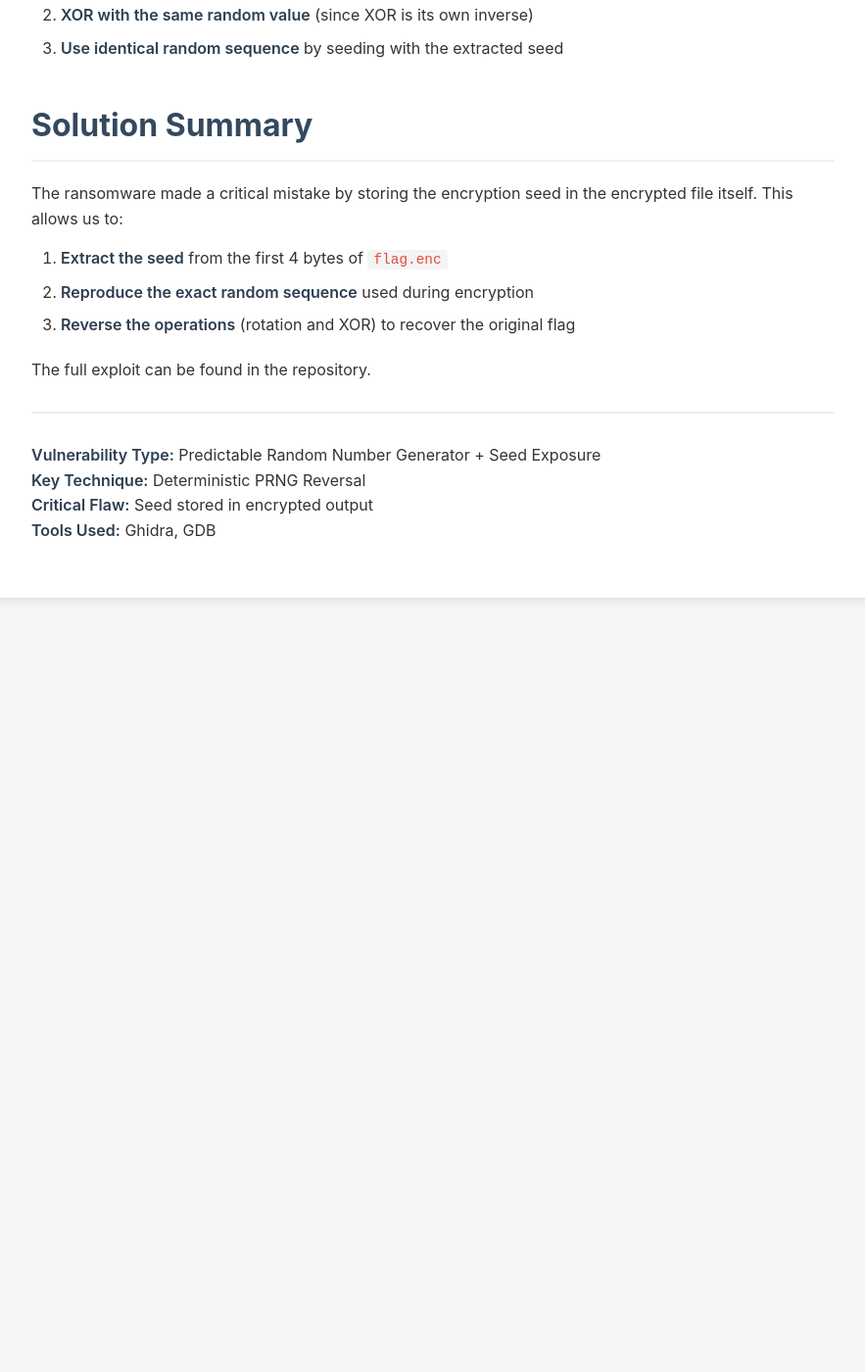
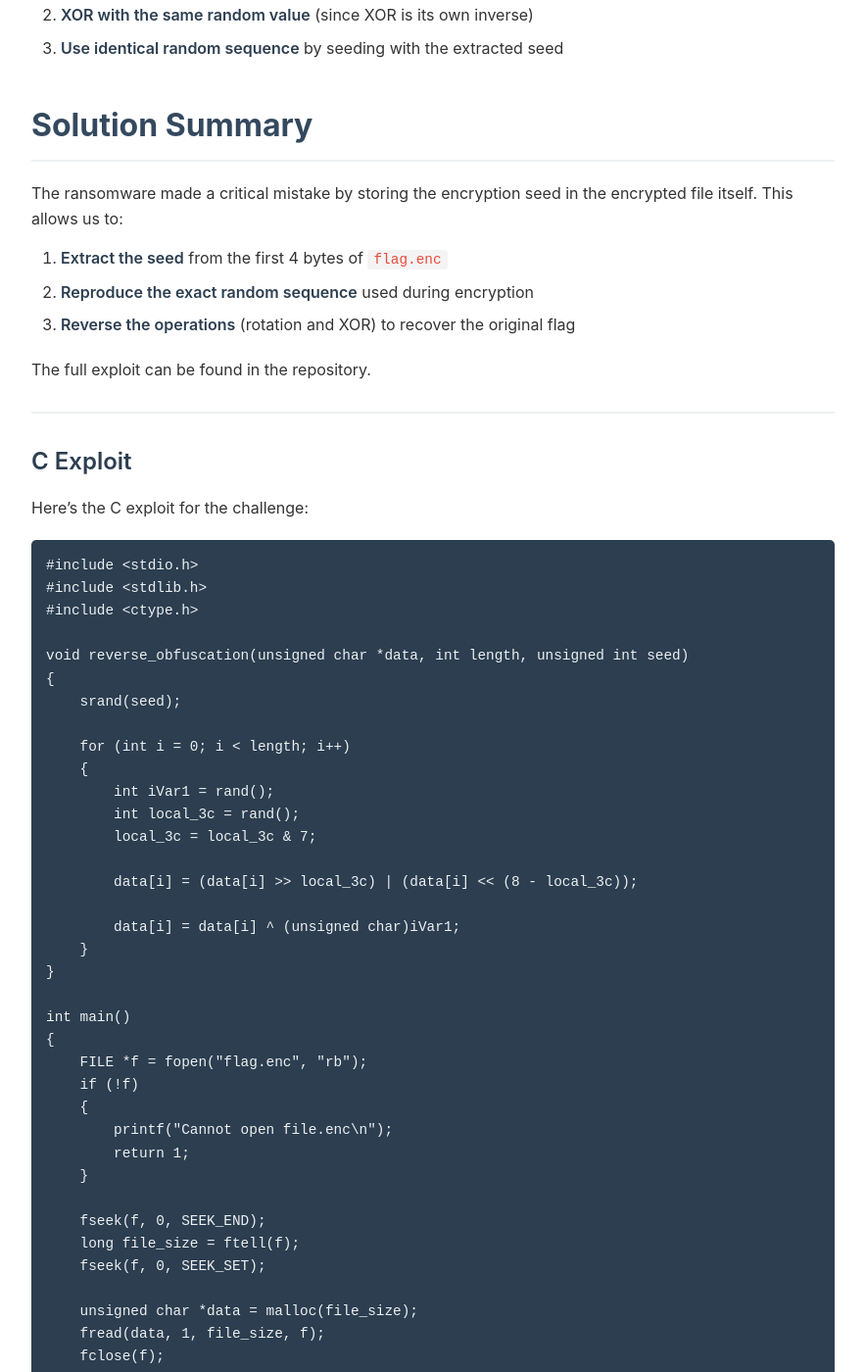
Before and after one commit to andrei2308/ctf-challenges, a Jekyll site: the page built from HackTheBox/reversing/SimpleEncryptor/description.md, in a window 1280 px wide and 1400 px high, scrolled down 5051 px. Shown: the whole window at 98% size, without its empty margins (198-1081 px from the left). Built offline with Jekyll 4.4.1, drawn with Linux system fonts in a browser that asks for light colours; our own code applies the rules of GitHub Pages for plain Markdown files; before the commit the page ends 5681 px from its top, so only the background shows below that; some of the changed text lies outside the part shown.

Commit message:
Update description.md

````diff
--- a/HackTheBox/reversing/SimpleEncryptor/description.md
+++ b/HackTheBox/reversing/SimpleEncryptor/description.md
@@ -154,6 +154,68 @@ The full exploit can be found in the repository.
 
 ---
 
+### **C Exploit**
+
+Here’s the C exploit for the challenge:
+
+```C
+#include <stdio.h>
+#include <stdlib.h>
+#include <ctype.h>
+
+void reverse_obfuscation(unsigned char *data, int length, unsigned int seed)
+{
+    srand(seed);
+
+    for (int i = 0; i < length; i++)
+    {
+        int iVar1 = rand();
+        int local_3c = rand();
+        local_3c = local_3c & 7;
+
+        data[i] = (data[i] >> local_3c) | (data[i] << (8 - local_3c));
+
+        data[i] = data[i] ^ (unsigned char)iVar1;
+    }
+}
+
+int main()
+{
+    FILE *f = fopen("flag.enc", "rb");
+    if (!f)
+    {
+        printf("Cannot open file.enc\n");
+        return 1;
+    }
+
+    fseek(f, 0, SEEK_END);
+    long file_size = ftell(f);
+    fseek(f, 0, SEEK_SET);
+
+    unsigned char *data = malloc(file_size);
+    fread(data, 1, file_size, f);
+    fclose(f);
+
+    unsigned int seed = *(unsigned int *)data; // automatically gets the first 4 bytes while casting to unsigned int because unsigned int takes 4 bytes
+    printf("Seed: %u (0x%08X)\n", seed, seed);
+
+    int flag_length = file_size - 4;
+    reverse_obfuscation(data + 4, flag_length, seed);
+
+    printf("Flag: ");
+    for (int i = 0; i < flag_length; i++)
+    {
+        printf("%c", data[4 + i]);
+    }
+    printf("\n");
+
+    free(data);
+    return 0;
+}
+```
+
+---
+
 **Vulnerability Type:** Predictable Random Number Generator + Seed Exposure
 **Key Technique:** Deterministic PRNG Reversal
 **Critical Flaw:** Seed stored in encrypted output
````
